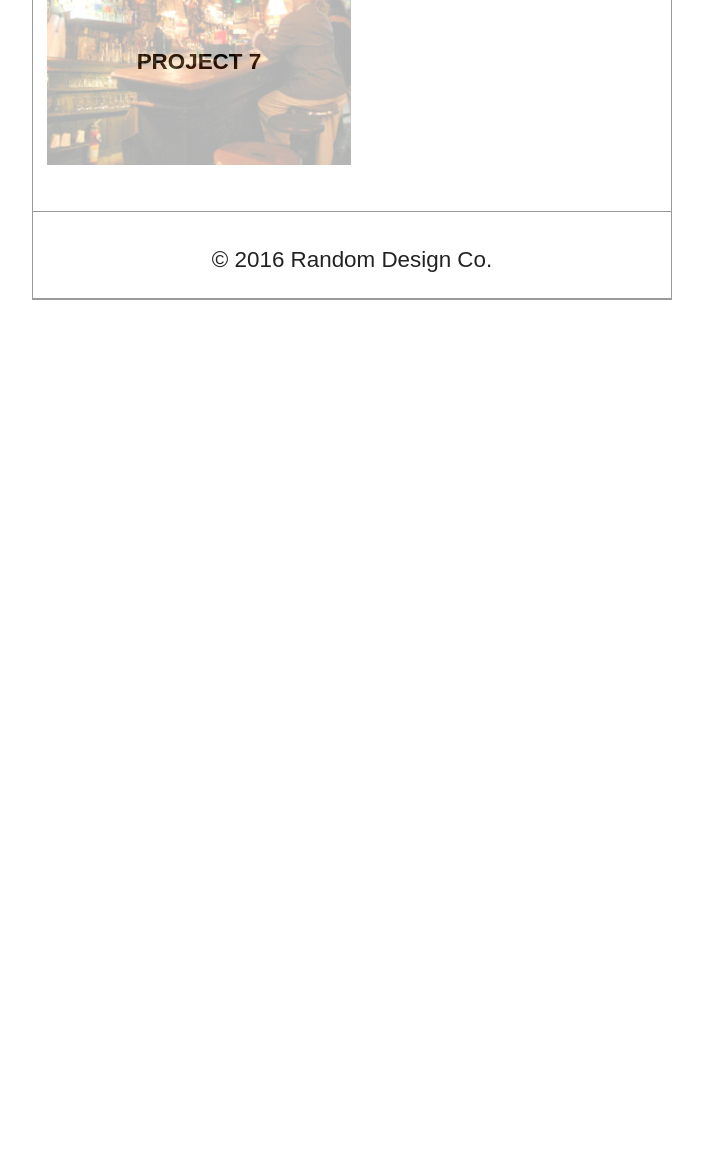
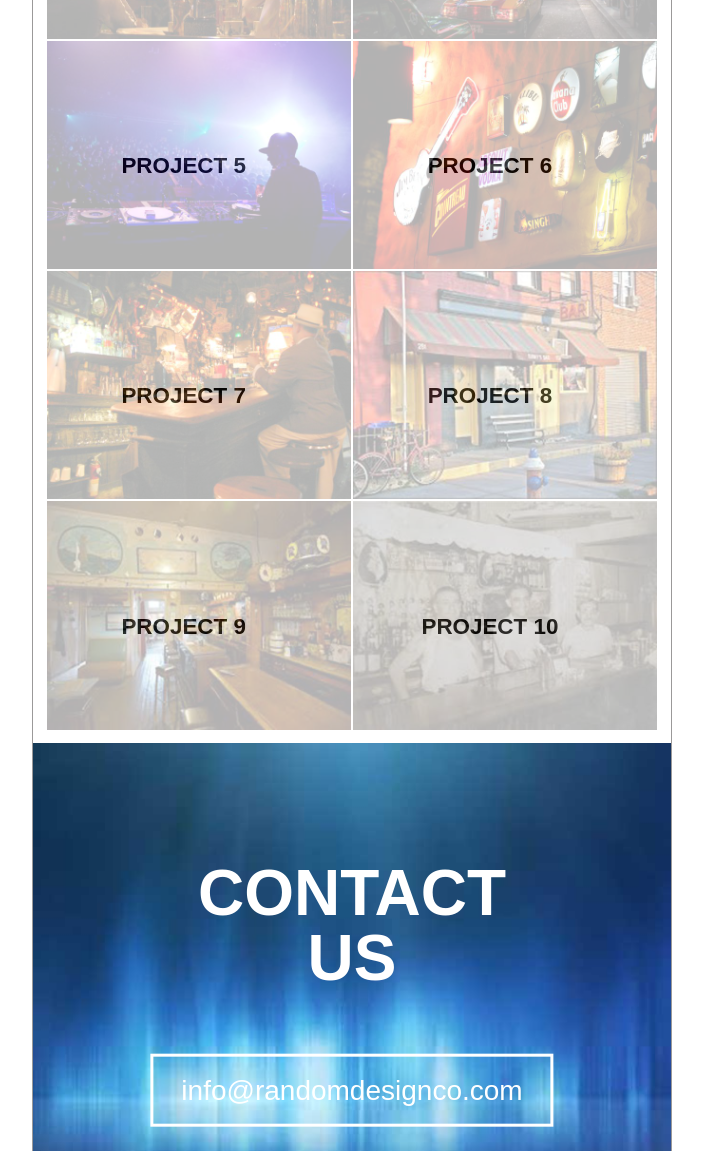
Before and after one commit to JtmJr/random-design-co, a plain HTML site: page dynamic-content.html in a window 1280 px wide. Shown: the part 1649-2800 px from the top of the page, without its empty margins (224-927 px from the left). Before the commit the page ends 1949 px from the top, so only its background shows below. Drawn offline with nearby package versions, Linux system fonts and the light colour scheme.

Commit message:
dynamic-content.html added
Added images and dc.html content. Seems to only work in Chrome for some
reason.

```diff
--- a/css/main.css
+++ b/css/main.css
@@ -111,7 +111,7 @@ body {
    border: 1px solid #9b9999;
    width: 50%;
    margin: 0 20%;
-   height: 70%;
+
    overflow: auto;
   }
 
@@ -166,17 +166,16 @@ p {
 
   /* Image */
 .purple-bg {
-    display: block;
     position: relative;
-    max-width: 110%;
+    max-width: 100%;
     z-index: -10;
-
 }
  /* Section/Image Container */
 
 .purple {
   padding: 0;
   position: relative;
+  max-width: 100%;
   max-height: 30em;
 
   }
@@ -247,7 +246,7 @@ p {
     padding: 0;
     position: absolute;
     top: 45%;
-    left: 50%;
+    left: 45%;
     transform: translate(-50%, -50%);
     text-align: center;
    }
--- a/dynamic-content.html
+++ b/dynamic-content.html
@@ -33,7 +33,7 @@
             <a href="#" class="btn">OMG YES!</a>
         </div>
 
-         <img src="img/purple-bg.jpeg"  alt="Purple Background" class="purple-bg">
+         <img src="img/purple-bg.jpeg" width="100%" alt="Purple Background" class="purple-bg">
         </section>
 
 
@@ -43,6 +43,17 @@
                 Lorem ipsum dolor sit amet, consectetur adipisicing elit. Eos nam non, explicabo cum inventore, molestiae fuga nulla repellendus architecto rerum nostrum at amet, officia eum quisquam earum ipsam similique ad!
 
             </p>
+
+             <p>
+                Lorem ipsum dolor sit amet, consectetur adipisicing elit. Eos nam non, explicabo cum inventore, molestiae fuga nulla repellendus architecto rerum nostrum at amet, officia eum quisquam earum ipsam similique ad!
+
+            </p>
+
+             <p>
+                Lorem ipsum dolor sit amet, consectetur adipisicing elit. Eos nam non, explicabo cum inventore, molestiae fuga nulla repellendus architecto rerum nostrum at amet, officia eum quisquam earum ipsam similique ad!
+
+            </p>
+
 
         </section>
 
@@ -118,6 +129,49 @@
 
                 </div>
                 </article>
+
+                 <article class="column">
+
+                <div class="content">
+
+                <a href="#"> <h3>PROJECT 8</h3>
+                <img src="img/sunnys1.jpg" alt="An exterior shot of the real Sunny's in Red Hook, Brooklyn" class="bg-img"></a>
+
+                </div>
+                </article>
+
+                 <article class="column">
+
+                <div class="content">
+
+                <a href="#"> <h3>PROJECT 9</h3>
+                <img src="img/sunnys2.jpg" alt="Interior shot of Sunny's" class="bg-img"></a>
+
+                </div>
+                </article>
+
+                 <article class="column">
+
+                <div class="content">
+
+                <a href="#"> <h3>PROJECT 10</h3>
+                <img src="img/sunnys3.jpg" alt="Shot of Sunny, back in the day" class="bg-img"></a>
+
+                </div>
+                </article>
+        </section>
+
+        <section class="purple">
+
+        <div class="purple-content">
+
+             <h1>CONTACT</h1>
+            <h1>US</h1>
+
+            <a href="#" class="btn">info@randomdesignco.com</a>
+        </div>
+
+         <img src="img/bg-img2.jpg" width="100%" alt="Purple Background" class="purple-bg">
         </section>
 
         <footer>
```
Also changed, not shown: img/bg-img2.jpg (added), img/sunnys1.jpg (added), img/sunnys2.jpg (added), img/sunnys3.jpg (added).
